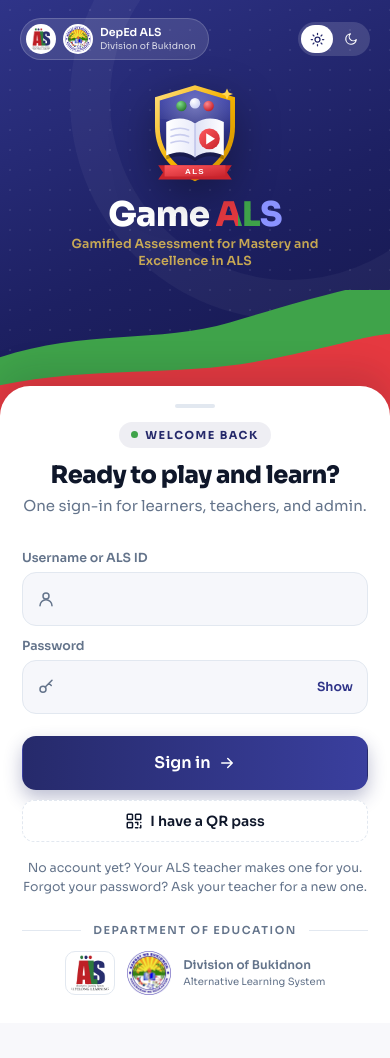
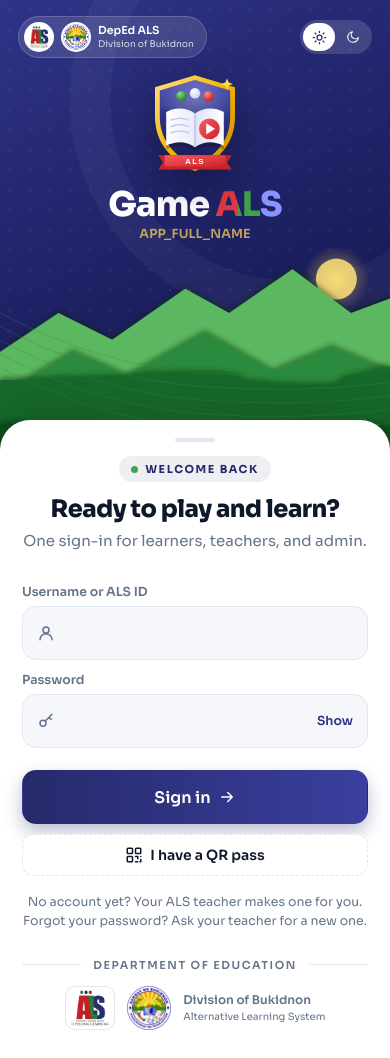
Before and after one commit to carlbnj7/Game-ALS, a PHP site: page / in a window 390 px wide. Before the commit the page ends 995 px from the top, so only its background shows below. Run offline with PHP 8.4, Linux system fonts and the light colour scheme; data comes from the database, SQL or seed files in the repository; data that the repository does not hold is empty; some libraries are stand-ins or nearby versions.

Commit message:
Game ALS v3.4: BULIG Quest hills on the sign-in page, layout fits laptops, tablets and phones

```diff
--- a/app/views/layout.php
+++ b/app/views/layout.php
@@ -19,7 +19,7 @@ $cur = $_GET['p'] ?? 'home';
 <link rel="apple-touch-icon" href="assets/img/icons/apple-touch-icon.png?v=3">
 <link rel="manifest" href="manifest.webmanifest">
 <meta name="apple-mobile-web-app-title" content="Game ALS">
-<link rel="stylesheet" href="assets/css/app.css?v=6">
+<link rel="stylesheet" href="assets/css/app.css?v=17">
 <script src="assets/js/theme.js?v=5"></script>
 </head>
 <body class="<?= e($bodyClass ?? '') ?>" data-csrf="<?= e($_SESSION['csrf'] ?? '') ?>">
--- a/app/views/login.php
+++ b/app/views/login.php
@@ -7,6 +7,7 @@
       <span class="dep-badge"><img src="assets/img/als-logo.png" alt="DepEd ALS logo"><img src="assets/img/division.webp" alt="Division of Bukidnon logo"><span>DepEd ALS<br><small><?= e(setting('division_name', 'Division of Bukidnon')) ?></small></span></span>
       <button type="button" class="seg-toggle" data-theme-toggle aria-label="Switch light or dark"><span class="s-sun"><?= icon('sun', 15) ?></span><span class="s-moon"><?= icon('moon', 14) ?></span></button>
     </div>
+    <div class="hero-mid">
     <div class="hero-brand">
       <img class="hero-logo" src="assets/img/logo-ribbon.svg" alt="Game ALS logo" width="132" height="143">
       <div class="wordmark"><b>Game <span class="als">ALS</span></b><small class="wm-full"><?= e(APP_FULL_NAME) ?></small></div>
@@ -14,10 +15,8 @@
     <h2 class="hero-h">Master every <em>strand.</em></h2>
     <p class="hero-p">Seven Learning Strands. Three levels each. Answer, level up, and earn your Certificate of Readiness.</p>
     <div class="strand-chips"><?= $chips ?></div>
-    <svg class="hero-art" viewBox="0 0 560 300" preserveAspectRatio="xMidYMax slice" aria-hidden="true">
-      <path d="M0 210C120 170 230 190 330 160S500 110 560 100V300H0z" class="h-green"/>
-      <path d="M0 250C140 222 260 238 380 214S520 180 560 176V300H0z" class="h-red"/>
-    </svg>
+    </div>
+    <img class="hero-mtn" src="assets/img/panel-mountains.svg?v=2" alt="" aria-hidden="true">
   </section>
   <section class="auth-sheet">
     <div class="grab"></div>
--- a/assets/css/app.css
+++ b/assets/css/app.css
@@ -570,3 +570,43 @@ a.stile:hover{transform:translateY(-3px)}
 @keyframes pulse{50%{opacity:.4}}
 .wordmark .wm-full{display:block;max-width:320px;font:600 12.5px/1.35 Sora,sans-serif;letter-spacing:.01em;text-transform:none;color:#ffd54f;margin-top:4px}
 .qtimer.p0 .qt-bar::after{width:0%}.qtimer.p5 .qt-bar::after{width:5%}.qtimer.p10 .qt-bar::after{width:10%}.qtimer.p15 .qt-bar::after{width:15%}.qtimer.p20 .qt-bar::after{width:20%}.qtimer.p25 .qt-bar::after{width:25%}.qtimer.p30 .qt-bar::after{width:30%}.qtimer.p35 .qt-bar::after{width:35%}.qtimer.p40 .qt-bar::after{width:40%}.qtimer.p45 .qt-bar::after{width:45%}.qtimer.p50 .qt-bar::after{width:50%}.qtimer.p55 .qt-bar::after{width:55%}.qtimer.p60 .qt-bar::after{width:60%}.qtimer.p65 .qt-bar::after{width:65%}.qtimer.p70 .qt-bar::after{width:70%}.qtimer.p75 .qt-bar::after{width:75%}.qtimer.p80 .qt-bar::after{width:80%}.qtimer.p85 .qt-bar::after{width:85%}.qtimer.p90 .qt-bar::after{width:90%}.qtimer.p95 .qt-bar::after{width:95%}.qtimer.p100 .qt-bar::after{width:100%}
+/* sign-in hero v3.4: BULIG Quest mountains, content centered, no gaps */
+.auth-hero{display:flex;flex-direction:column;padding:30px 40px 0;min-height:640px}
+.hero-mid{position:relative;z-index:2;margin:auto 0;padding:24px 0 34%}
+.hero-mtn{position:absolute;left:0;right:0;bottom:0;width:100%;height:46%;object-fit:cover;object-position:center bottom;z-index:1;pointer-events:none}
+.hero-mid .hero-brand{margin-top:0}
+.wordmark .wm-full{max-width:300px}
+@media (max-width:900px){
+ .auth-hero{min-height:0;padding:16px 18px 0}
+ .hero-mid{margin:0;padding:18px 0 120px}
+ .hero-brand{align-items:center}.wordmark{display:flex;flex-direction:column;align-items:center}.wordmark .wm-full{text-align:center;margin-inline:auto}
+ .hero-mtn{height:150px}
+}
+.hero-mtn{height:230px}.hero-mid{padding:20px 0 240px}
+@media (max-width:900px){.hero-mtn{height:96px}.hero-mid{padding:14px 0 104px}.auth-sheet{position:relative;z-index:3}}
+.hero-mtn{height:270px;object-position:50% 18%}.hero-mid{padding-bottom:250px}
+@media (max-width:900px){.hero-mtn{height:130px;object-position:50% 22%}.hero-mid{padding-bottom:100px}}
+.hero-mtn{height:auto;aspect-ratio:800/570;max-height:330px;object-fit:cover;object-position:50% 100%}.hero-mid{padding-bottom:210px}
+@media (max-width:900px){.hero-mtn{max-height:150px}.hero-mid{padding-bottom:96px}}
+@media (max-width:900px){.hero-mtn{max-height:120px}.hero-mid{padding-bottom:128px}}
+/* v3.4.1 sign-in fit: never taller than the screen, hills never touch the text */
+body.auth{align-items:safe center}
+.auth-panel{min-height:0}
+.auth-hero{min-height:0;padding:28px 40px 0}
+.hero-mid{margin:auto 0;padding:24px 0 200px}
+.hero-mtn{max-height:210px}
+@media (min-width:901px) and (max-height:800px){
+ body.auth{padding:16px}
+ .auth-hero{padding:20px 34px 0}.hero-mid{padding:14px 0 165px}.hero-mtn{max-height:170px}
+ .hero-logo{width:100px;height:auto}.wordmark b{font-size:34px}.hero-h{font-size:34px;margin-top:14px}.hero-p{font-size:13.5px}
+ .auth-sheet{padding-top:24px;padding-bottom:24px}.auth-sheet h1{font-size:28px}
+}
+@media (max-width:900px){.auth-hero{padding:16px 18px 0}.hero-mid{padding:14px 0 128px}.hero-mtn{max-height:120px}}
+.hero-mtn{object-position:50% 0}
+.hero-mtn{aspect-ratio:800/430;object-position:50% 100%}
+.hero-mtn{max-height:none;height:auto;aspect-ratio:800/430;object-fit:fill}
+.hero-mid{padding-bottom:calc(56% + 8px)}
+@media (min-width:901px) and (max-height:800px){.hero-mid{padding-bottom:calc(52% + 4px)}}
+@media (max-width:900px){.hero-mtn{max-height:none}.hero-mid{padding-bottom:calc(46% + 10px)}}
+@media (max-width:900px){.hero-mid{padding-bottom:calc(58% + 6px)}}
+@media (min-width:600px) and (max-width:900px){.hero-mtn{max-height:240px;object-fit:cover;object-position:50% 0}.hero-mid{padding-bottom:230px}}
```
Also changed, not shown: assets/img/panel-mountains.svg (added).
